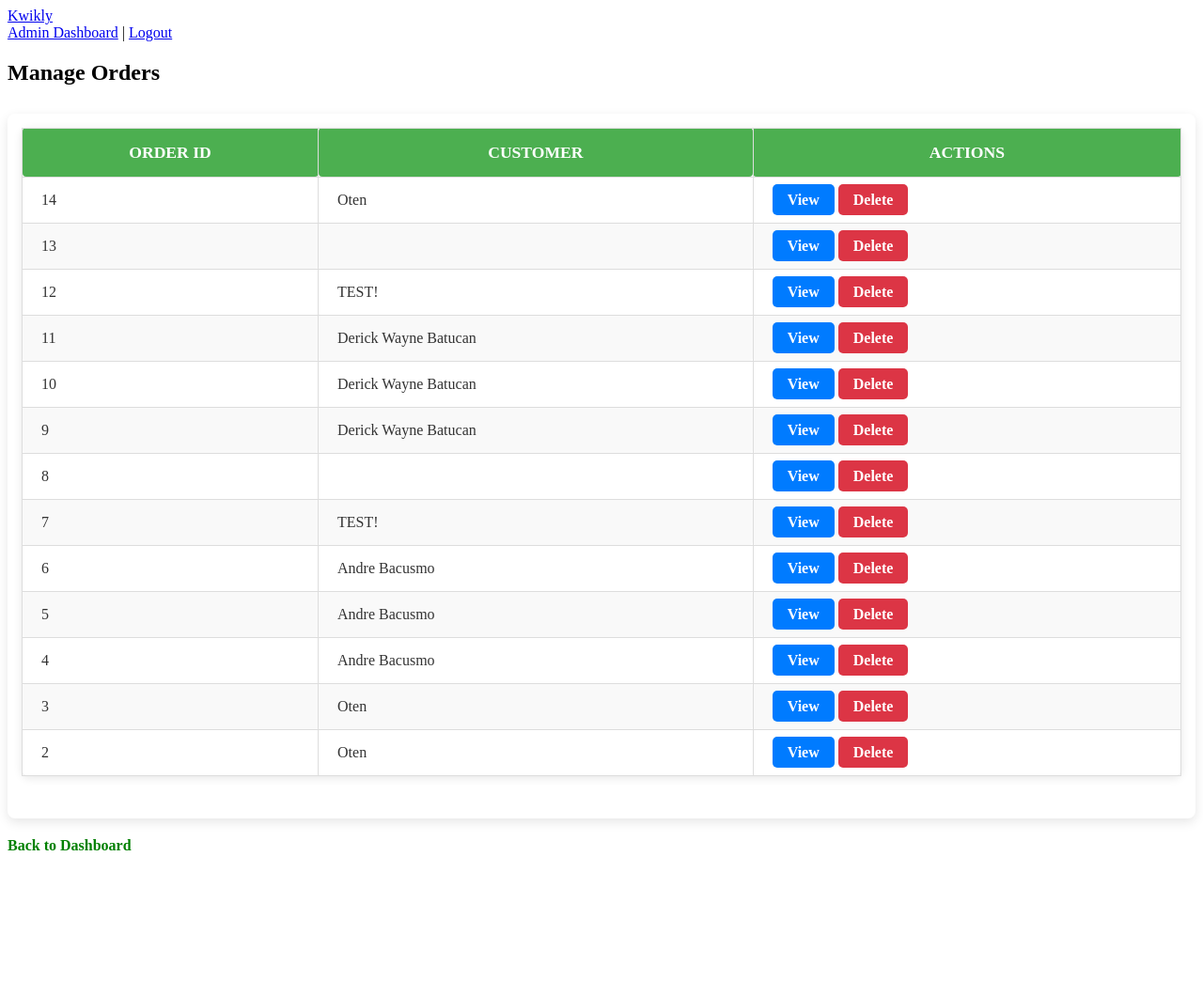
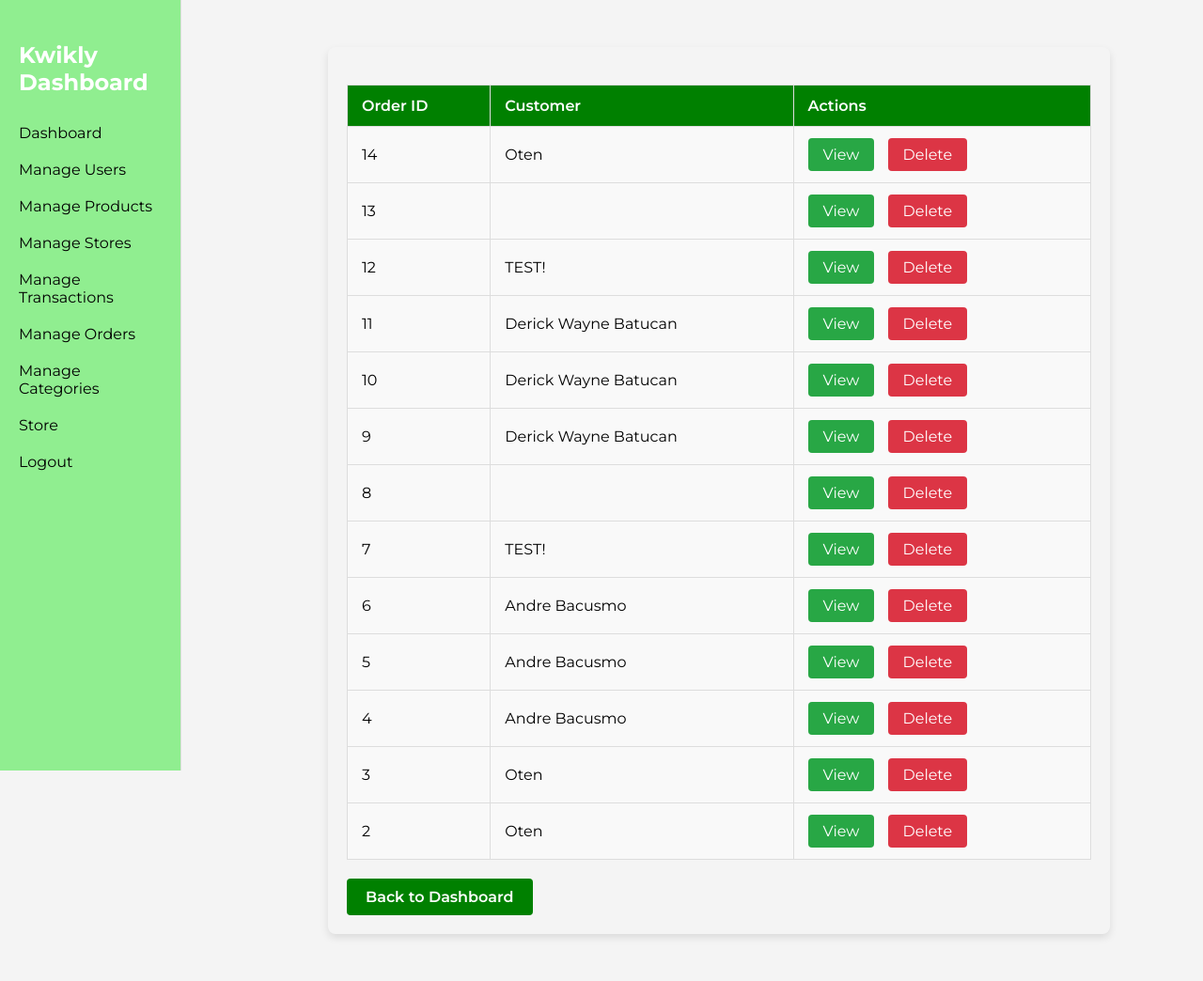
Before and after one commit to biodio332/IM2-Materials, a Django app: page /manage-orders/ in a window 1280 px wide. Shown: the whole page at 94% size. Before the commit the page ends 905 px from the top, so only its background shows below. Run offline with Django 5.2, Linux system fonts and the light colour scheme; a user stored in the database is signed in; data comes from the database, SQL or seed files in the repository; both versions use the stored data as it was after the commit.

Commit message:
Finished the admin Ui

```diff
--- a/Kwikly/kwikly/main/templates/manage_orders.html
+++ b/Kwikly/kwikly/main/templates/manage_orders.html
@@ -4,10 +4,148 @@
 <head>
     <meta charset="UTF-8">
     <title>Manage Orders</title>
-    <link rel="stylesheet" href="{% static 'manages_style.css' %}">
+
+    <!-- Google Font: Montserrat -->
+    <link href="https://fonts.googleapis.com/css2?family=Montserrat:wght@400;600&display=swap" rel="stylesheet">
+
+    <style>
+        /* General Styles */
+        body {
+            font-family: 'Montserrat', sans-serif;
+            margin: 0;
+            padding: 0;
+            background-color: #f4f4f4;
+            display: flex;
+            min-height: 100vh;
+        }
+
+        /* Sidebar Styles */
+        .sidebar {
+            width: 250px;
+            background-color: #333;
+            color: white;
+            position: fixed;
+            height: 100%;
+            padding-top: 20px;
+        }
+
+        .sidebar a {
+            color: white;
+            text-decoration: none;
+            padding: 10px 15px;
+            display: block;
+        }
+
+        .sidebar a:hover {
+            background-color: #555;
+        }
+
+        /* Main Content Container */
+        .content {
+            margin-left: 250px; /* To make space for the sidebar */
+            padding: 20px;
+            width: 100%;
+        }
+
+        .center-container {
+            width: 80%;
+            margin: 30px auto;
+            padding: 20px;
+
+            border-radius: 8px;
+            box-shadow: 0 4px 8px rgba(0, 0, 0, 0.1);
+        }
+
+        h2 {
+            text-align: center;
+            color: white;
+        }
+
+        .table-container {
+            margin-top: 20px;
+            overflow-x: auto;
+        }
+
+        table {
+            width: 100%;
+            border-collapse: collapse;
+            text-align: left;
+        }
+
+        th, td {
+            padding: 12px 15px;
+            border: 1px solid #ddd;
+        }
+
+        th {
+            background-color: green;
+            color: white;
+            font-weight: 600;
+        }
+
+        td {
+            background-color: #f9f9f9;
+        }
+
+        .edit-btn, .delete-btn {
+            padding: 8px 16px;
+            text-decoration: none;
+            border-radius: 4px;
+            margin-right: 10px;
+            display: inline-block;
+        }
+
+        .edit-btn {
+            background-color: #28a745;
+            color: white;
+        }
+
+        .delete-btn {
+            background-color: #dc3545;
+            color: white;
+        }
+
+        .edit-btn:hover, .delete-btn:hover {
+            opacity: 0.8;
+        }
+
+        .back-link {
+            display: inline-block;
+            margin-top: 20px;
+            padding: 10px 20px;
+            background-color: green;
+            color: white;
+            text-decoration: none;
+            border-radius: 4px;
+            font-weight: 600;
+        }
+
+        .back-link:hover {
+            opacity: 0.8;
+        }
+
+        .alert {
+            margin: 20px 0;
+            padding: 15px;
+            background-color: #f8d7da;
+            color: #721c24;
+            border-radius: 5px;
+            border: 1px solid #f5c6cb;
+        }
+
+        .alert p {
+            margin: 0;
+        }
+
+    </style>
+
 </head>
 <body>
-    {% include 'header.html' %}
+    <div class="sidebar">
+        {% include 'components/sidebar.html' %}
+    </div>
+
+    <div class="content">
         {% if messages %}
             <div class="alert">
                 {% for message in messages %}
@@ -17,7 +155,6 @@
         {% endif %}
 
         <div class="center-container">
-        <h2>Manage Orders</h2>
             <div class="table-container">
                 <table>
                     <thead>
@@ -43,5 +180,6 @@
             </div>
             <a href="{% url 'admin_dashboard' %}" class="back-link">Back to Dashboard</a>
         </div>
+    </div>
 </body>
 </html>
```
Also changed, not shown: Kwikly/kwikly/main/templates/view_order.html (+120 -2 lines), Kwikly/kwikly/db.sqlite3. Lines whose indentation alone changed are shown as unchanged.
